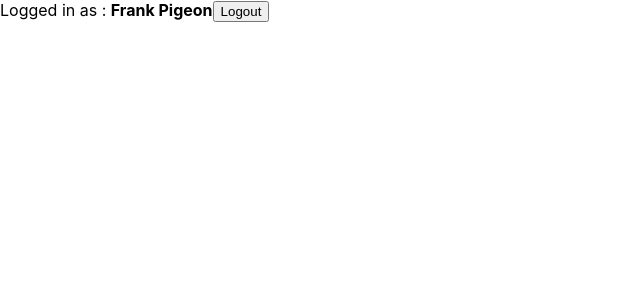
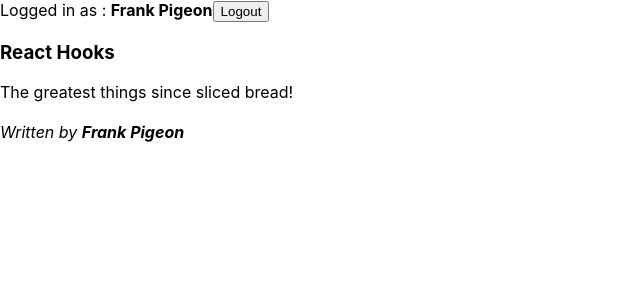
Before and after one commit to fpigeonjr/hooks-blog, a React (Create React App) app: page / in a window 1280 px wide. Shown: the top 300 px of the page, without its empty margins (0-640 px from the left). Built offline with nearby package versions, Linux system fonts and the light colour scheme.

Commit message:
adds Post comp

```diff
--- a/src/App.js
+++ b/src/App.js
@@ -1,6 +1,12 @@
 import React from 'react'
 import UserBar from './user/UserBar'
+import Post from './post/Post'
 
 export default function App() {
-  return <UserBar />
+  return (
+    <>
+      <UserBar />
+      <Post title="React Hooks" content="The greatest things since sliced bread!" author="Frank Pigeon" />
+    </>
+  )
 }
--- /dev/null
+++ b/src/post/Post.js
@@ -0,0 +1,14 @@
+import React from 'react'
+
+export default function Post({ title, content, author }) {
+  return (
+    <div>
+      <h3>{title}</h3>
+      <div>{content}</div>
+      <br />
+      <i>
+        Written by <b>{author}</b>
+      </i>
+    </div>
+  )
+}
```
